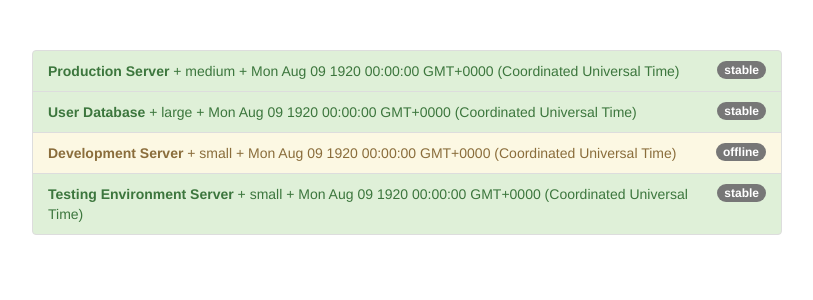
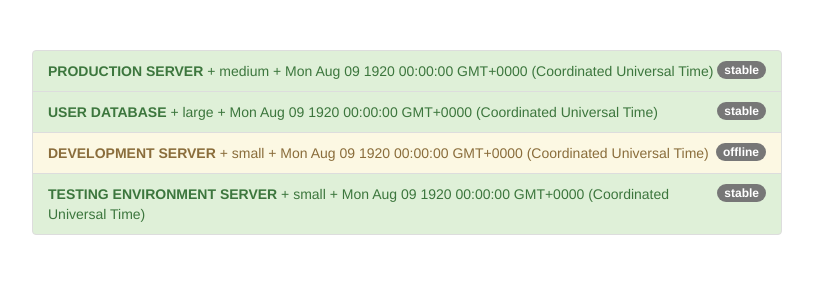
Before and after one commit to EvgeniErmakov/angular-learning-start, an Angular app: page / in a window 1280 px wide. Shown: the top 300 px of the page, without its empty margins (233-1046 px from the left). Built offline with nearby package versions, Linux system fonts and the light colour scheme.

Commit message:
Pipes: 242. Using Pipes

```diff
--- a/src/app/app.component.html
+++ b/src/app/app.component.html
@@ -10,7 +10,7 @@
             class="badge">
             {{ server.status }}
           </span>
-          <strong>{{ server.name }}</strong> + {{ server.instanceType }} + {{ server.started }}
+          <strong>{{ server.name | uppercase }} </strong> + {{ server.instanceType }} + {{ server.started }}
         </li>
       </ul>
     </div>
```
